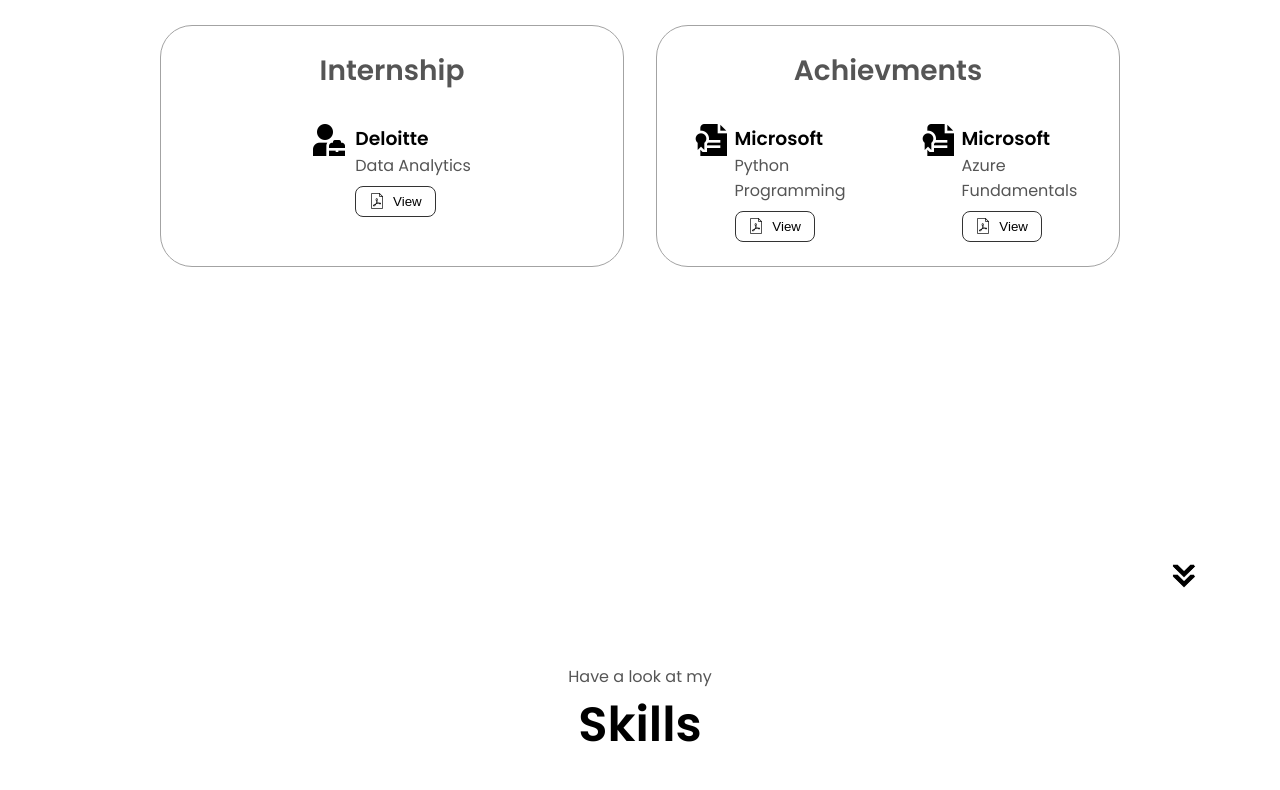
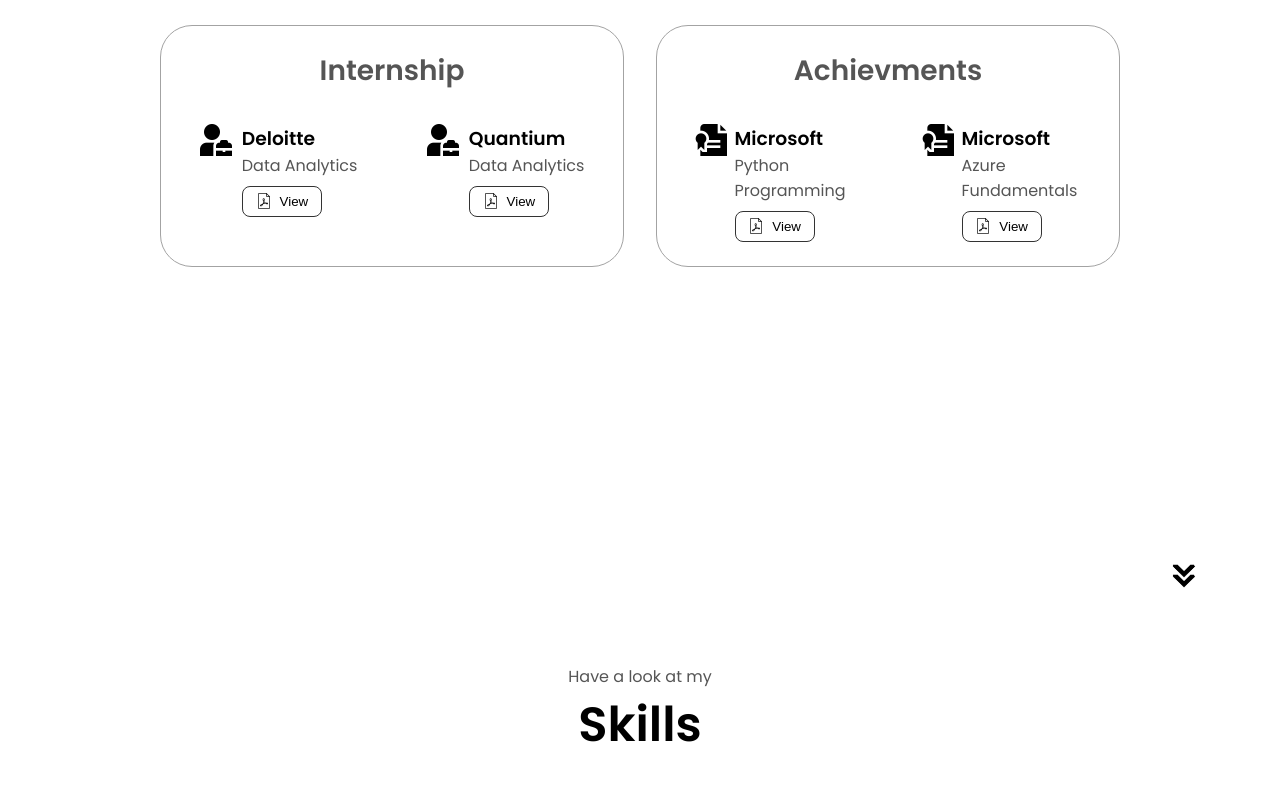
Before and after one commit to mohidshaik2001/Portfolio, a plain HTML site: page index.html in a window 1280 px wide. Shown: the part 1800-2590 px from the top of the page. Drawn offline with Linux system fonts and the light colour scheme.

Commit message:
quantiu added in index

```diff
--- a/index.html
+++ b/index.html
@@ -158,7 +158,30 @@
 
                 </div>
               </article>
+               <article>
+                <img
+                  src="./assets/Internship.png"
+                  alt="Internship icon"
+                  class="icon"
+                />
+                <div>
+                  <h3>Quantium</h3>
+                  <p>Data Analytics</p>
+                   <!-- ADD THIS BUTTON -->
+                   <button
+                    class="view-btn"
+                    onclick="window.open('./assets/Quantium_jobsimulation.pdf', '_blank')"
+                   >
+                    <img
+                      src="./assets/pdf.png"
+                      alt="PDF icon"
+                      class="pdf-icon"
+                    />
+                    View
+                  </button>
 
+                </div>
+              </article>
             </div>
           </div>
           <div class="details-container Achievments-container">
```
